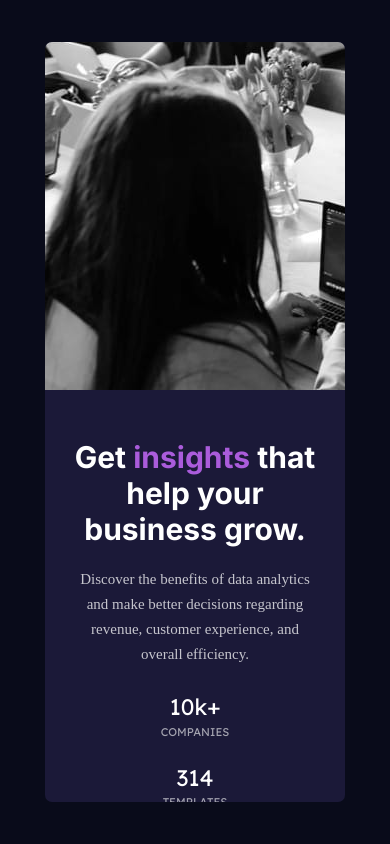
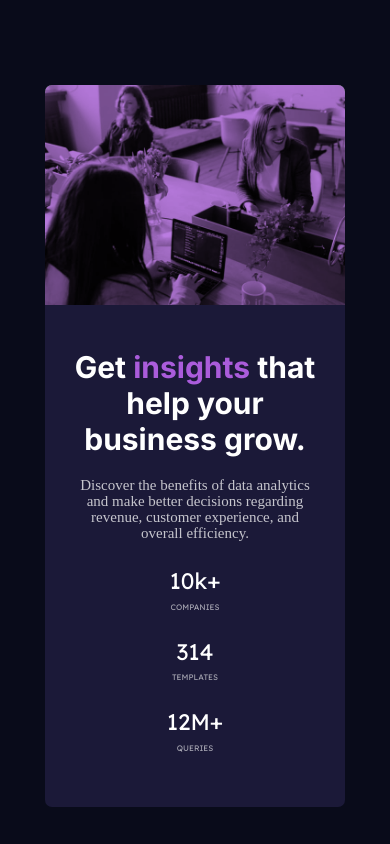
Before and after one commit to LucianIoan31/Stats-preview-card-component, a plain HTML site: page index.html in a window 390 px wide. Drawn offline with Linux system fonts and the light colour scheme.

Commit message:
Update style.css

```diff
--- a/style.css
+++ b/style.css
@@ -5,19 +5,17 @@ body {
     font-size: 15px;
     background-color: hsl(233, 47%, 7%);
     color: hsl(0, 0%, 100%);
-    max-width: 1444px;
-    height: 100vh;
+    min-height: 100vh;
     display: flex;
     flex-direction: column;
     justify-content: center;
     align-items: center;
+    overflow: hidden;
 }
 
 main {
     background-color: hsl(244, 38%, 16%);
-    width: 100%;
-    max-width: 848px;
-    height: 350px;
+    height: 40vh;
     display: flex;
     border-radius: 7px;
     overflow: hidden;
@@ -25,37 +23,37 @@ main {
 }
 
 .container {
-    width: 50%;
-    padding: 40px 50px;
+    width: 50vh;
+    padding: 3rem 3.5rem;
     box-sizing: border-box;
 }
 
-
-.image-container {
+picture {
+    display: block;
     position: relative;
+    max-width: 50vh;
+    overflow: hidden;
   }
 
-  .overlay-bg {
+  picture img {
+    width: 100%;
+    display: block;
+    height: 100%;
+    object-fit: cover;
+  }
+
+  picture::before {
+    content: "";
+    display: block;
     position: absolute;
     top: 0;
     left: 0;
     width: 100%;
     height: 100%;
-    background-color: hsl(278.09,50.66%,55.49%);
+    background-color: hsl(277, 64%, 61%, 0.8);;
+    z-index: 1;
     mix-blend-mode: multiply;
   }
-
-
-.desktop-image {
-    width: 100%;
-    height: 100%;
-    object-fit: cover;
-    background-color: hsl(277, 64%, 61%);
-}
-
-.mobile-image {
-    display: none;
-}
 
 h1 {
     font-family: 'Inter', sans-serif;
@@ -83,50 +81,40 @@ ul {
 }
 
 .stats {
-    padding-top: 50px;
-    margin-right: 30px;
+    padding-top: 3rem;
+    margin-right: 2rem;
 }
 .stats span {
     text-transform: uppercase;
     color: hsla(0, 0%, 100%, 0.6);
-    font-size: 0.5em;
+    font-size: 0.5rem;
+}
+
+.attribution {
+    margin-top: 3.5rem;
 }
 
 
-
-.attribution {
-    margin-top: 50px;
-}
-
-
-@media only screen and (max-width: 515px) {
+@media only screen and (max-width: 545px) {
 
     main {
+        margin-top: 3rem;
         width: 300px;
         flex-direction: column;
-        height: 760px;
+        height: auto;
     }
 
     .container {
         order: 1;
         width: auto;
         text-align: center;
-        padding: 25px;
+        padding: 1.5rem;
     }
 
-    .desktop-image {
-        display: none;
-    }
-
-    .mobile-image {
-        display: block;
-        object-fit: cover;
-        width: 100%;
-    }
 
     p {
         text-align: center;
-        line-height: 25px;
+        line-height: 1rem;
     }
 
     .stats {
```
